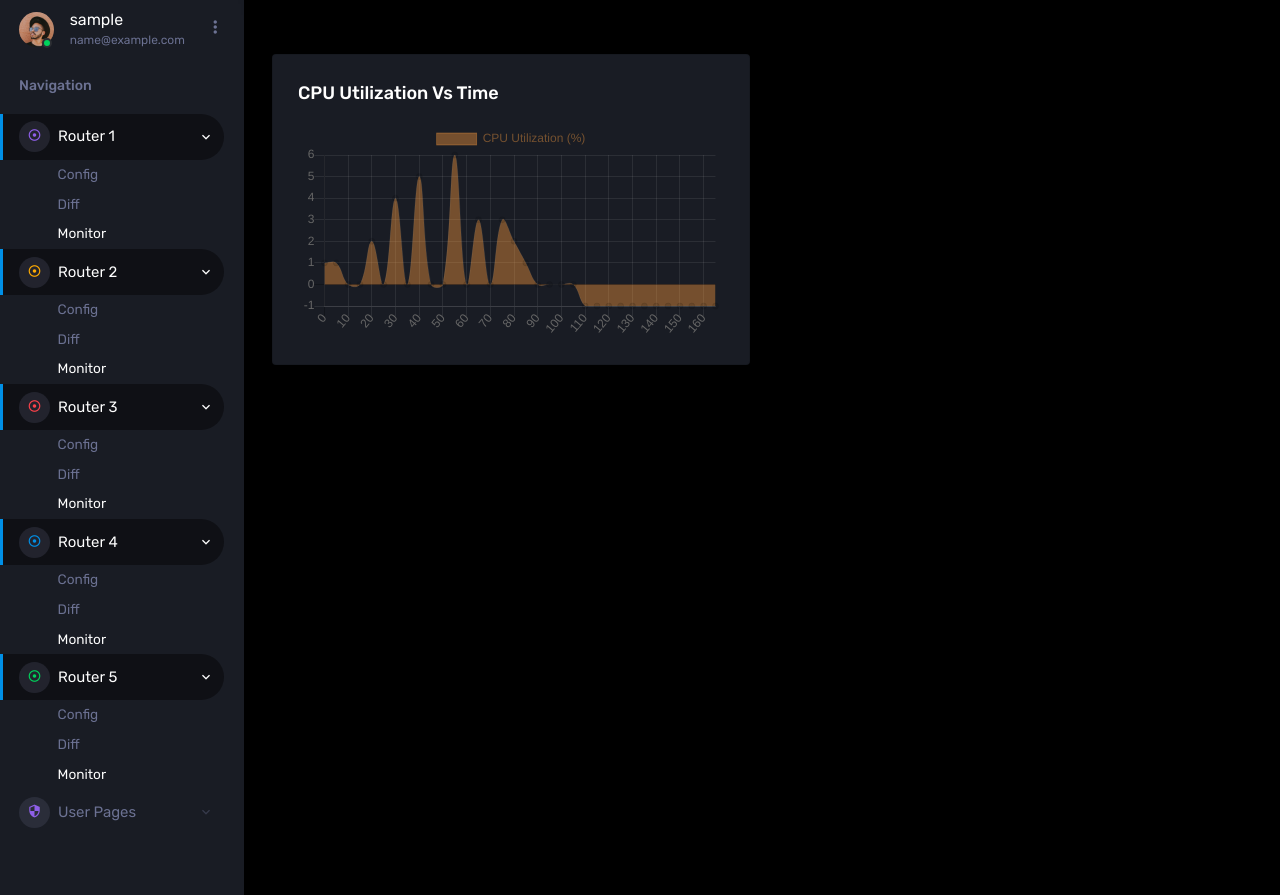
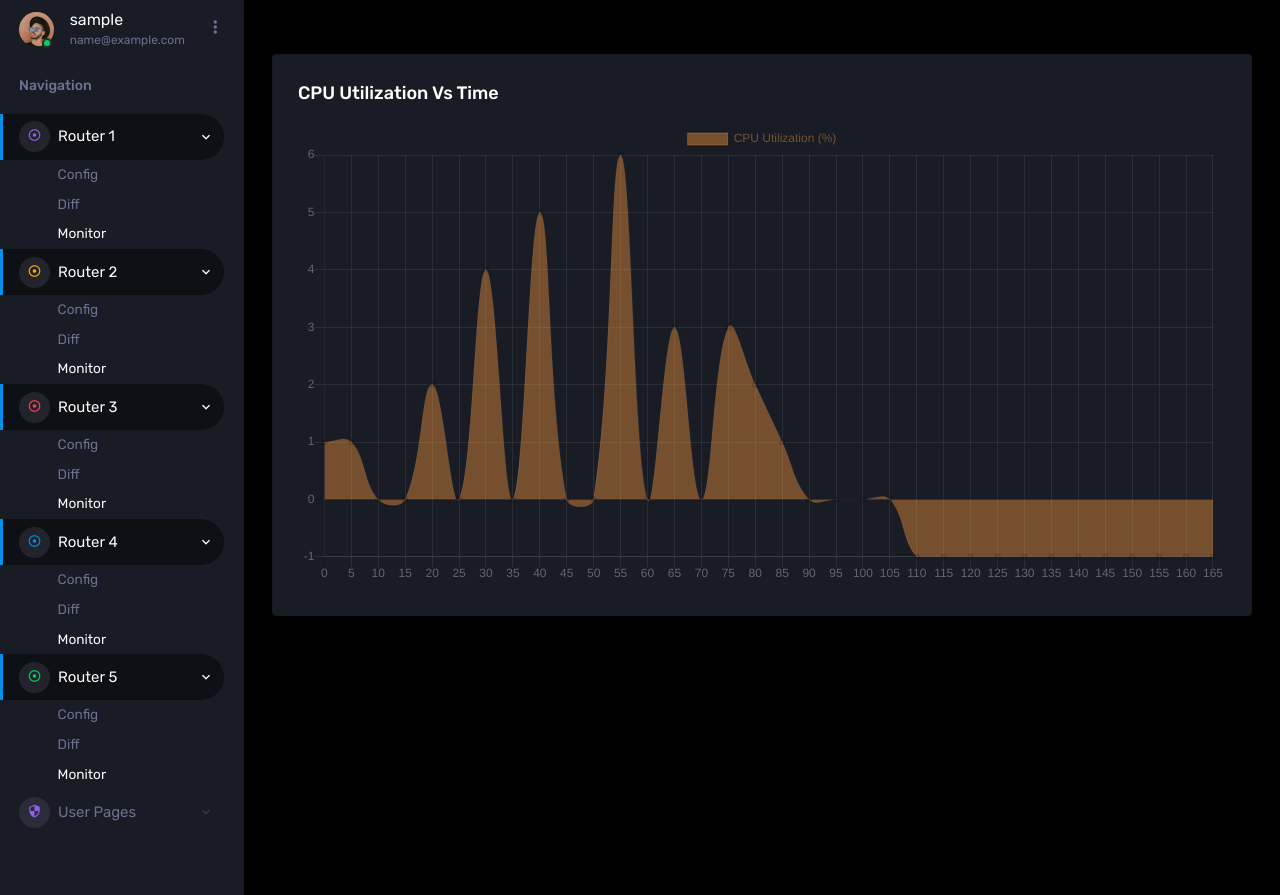
Before and after one commit to aditiprakash/NetmanProject, a Flask app: page /R1/chartjs.html in a window 1280 px wide. Shown: the part 70-965 px from the top of the page. Run offline with Flask 2, Linux system fonts and the light colour scheme; the visitor is signed in with stand-in values (Sample User, id 1); data comes from the database, SQL or seed files in the repository; some libraries are stand-ins or nearby versions.

Commit message:
fixed graph size

```diff
--- a/flask-dashboard-corona-dark-master/app/home/templates/chartjs.html
+++ b/flask-dashboard-corona-dark-master/app/home/templates/chartjs.html
@@ -16,7 +16,7 @@
       </nav>
     </div>
      <div class="row">
-      <div class="col-lg-6 grid-margin stretch-card">
+      <div class="col-lg-12 grid-margin stretch-card">
         <div class="card">
           <div class="card-body">
             <h4 class="card-title">CPU Utilization Vs Time </h4>
```
